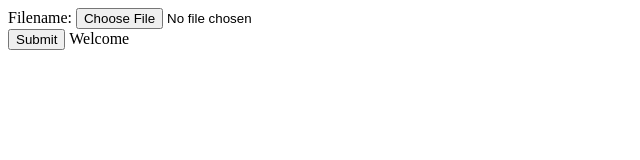
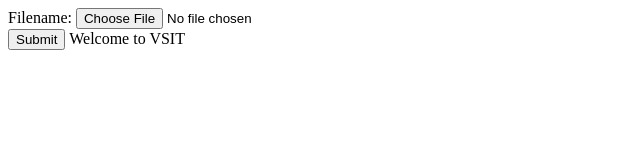
Before and after one commit to KetakiGhawali/KetakiGhawali.github.io, a plain HTML site: page index.html in a window 1280 px wide. Shown: the full height of the page, 0-640 px from the left. Drawn offline with Linux system fonts and the light colour scheme.

Commit message:
Update index.html

```diff
--- a/index.html
+++ b/index.html
@@ -5,7 +5,7 @@
 <input type="file" name="file" id="file" />
 <br />
 <input type="submit" name="submit" value="Submit" />
-<label>Welcome</label>
+<label>Welcome to VSIT</label>
 </form>
 </body>
 </html>
```
